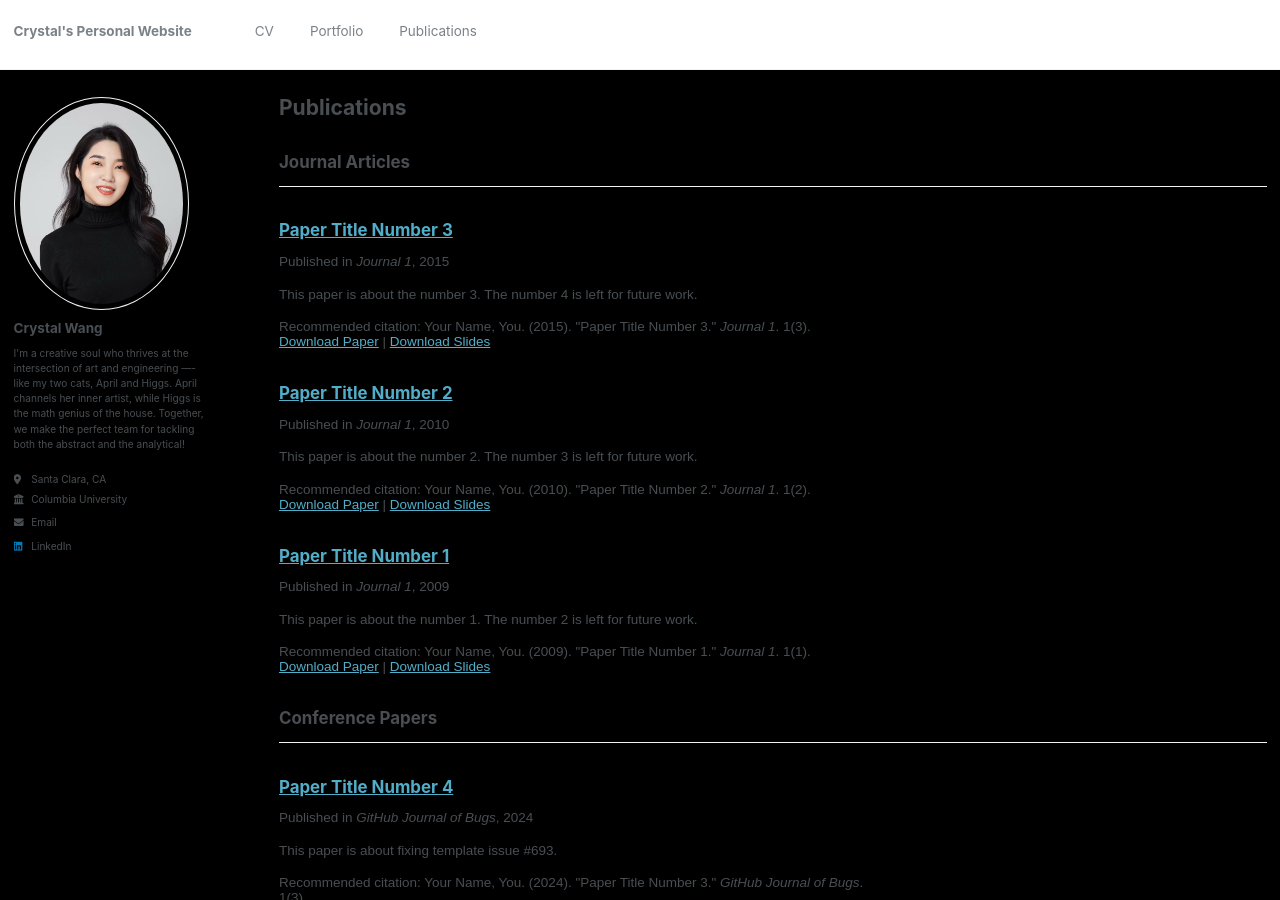
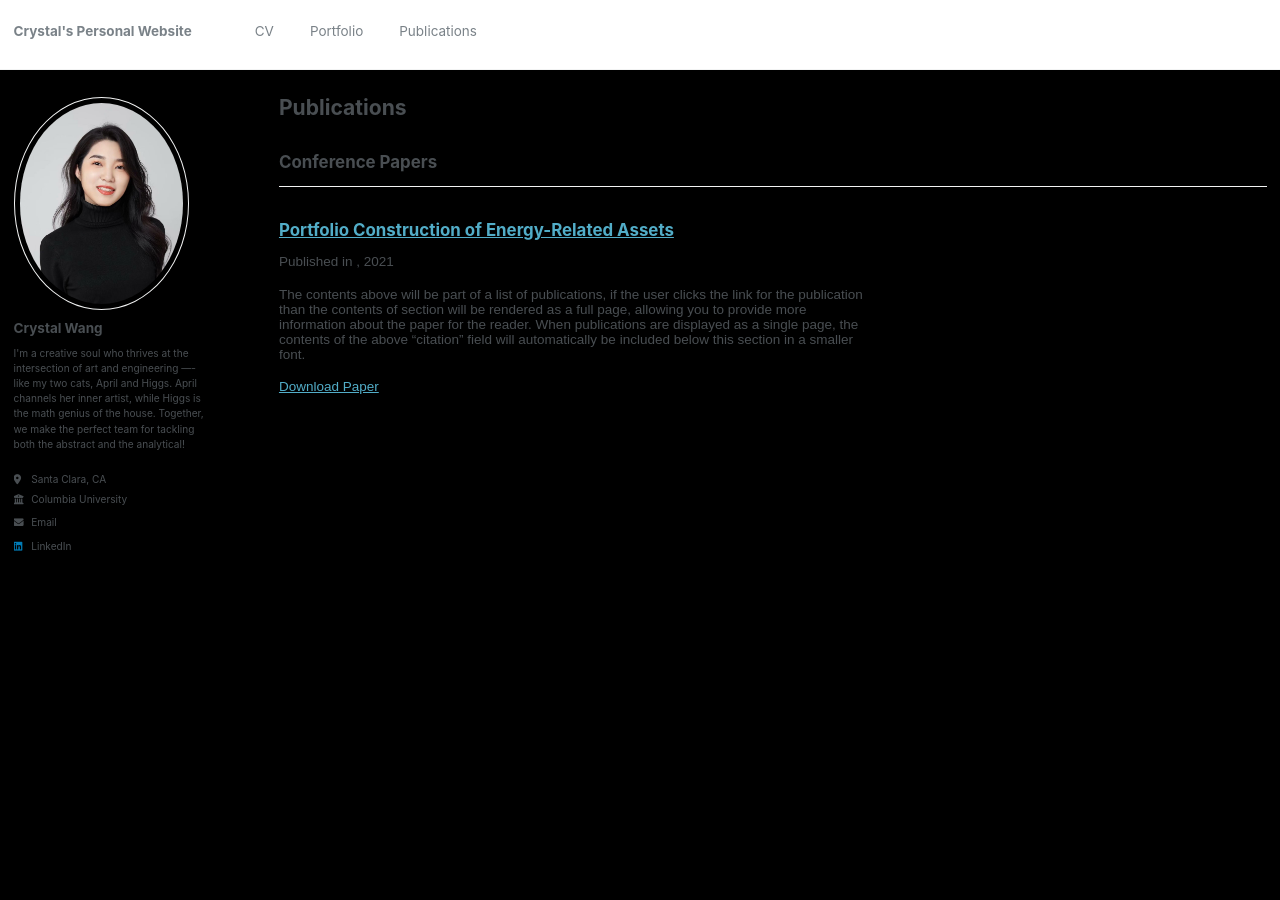
Before and after one commit to crystalw0810/crystalw0810.github.io, a Jekyll site: the page built from _pages/publications.html, in a window 1280 px wide and 900 px high. Built offline with Jekyll 4.4.1, drawn with Linux system fonts in a browser that asks for light colours; a script that is not in the unit is left out.

Commit message:
Add paper
add paper to publications section

```diff
--- a/_publications/2009-10-01-paper-title-number-1.md
+++ /dev/null
@@ -1,14 +0,0 @@
----
-title: "Paper Title Number 1"
-collection: publications
-category: manuscripts
-permalink: /publication/2009-10-01-paper-title-number-1
-excerpt: 'This paper is about the number 1. The number 2 is left for future work.'
-date: 2009-10-01
-venue: 'Journal 1'
-slidesurl: 'http://academicpages.github.io/files/slides1.pdf'
-paperurl: 'http://academicpages.github.io/files/paper1.pdf'
-citation: 'Your Name, You. (2009). &quot;Paper Title Number 1.&quot; <i>Journal 1</i>. 1(1).'
----
-
-The contents above will be part of a list of publications, if the user clicks the link for the publication than the contents of section will be rendered as a full page, allowing you to provide more information about the paper for the reader. When publications are displayed as a single page, the contents of the above "citation" field will automatically be included below this section in a smaller font.
--- a/_publications/2010-10-01-paper-title-number-2.md
+++ /dev/null
@@ -1,14 +0,0 @@
----
-title: "Paper Title Number 2"
-collection: publications
-category: manuscripts
-permalink: /publication/2010-10-01-paper-title-number-2
-excerpt: 'This paper is about the number 2. The number 3 is left for future work.'
-date: 2010-10-01
-venue: 'Journal 1'
-slidesurl: 'http://academicpages.github.io/files/slides2.pdf'
-paperurl: 'http://academicpages.github.io/files/paper2.pdf'
-citation: 'Your Name, You. (2010). &quot;Paper Title Number 2.&quot; <i>Journal 1</i>. 1(2).'
----
-
-The contents above will be part of a list of publications, if the user clicks the link for the publication than the contents of section will be rendered as a full page, allowing you to provide more information about the paper for the reader. When publications are displayed as a single page, the contents of the above "citation" field will automatically be included below this section in a smaller font.
--- a/_publications/2015-10-01-paper-title-number-3.md
+++ /dev/null
@@ -1,14 +0,0 @@
----
-title: "Paper Title Number 3"
-collection: publications
-category: manuscripts
-permalink: /publication/2015-10-01-paper-title-number-3
-excerpt: 'This paper is about the number 3. The number 4 is left for future work.'
-date: 2015-10-01
-venue: 'Journal 1'
-slidesurl: 'http://academicpages.github.io/files/slides3.pdf'
-paperurl: 'http://academicpages.github.io/files/paper3.pdf'
-citation: 'Your Name, You. (2015). &quot;Paper Title Number 3.&quot; <i>Journal 1</i>. 1(3).'
----
-
-The contents above will be part of a list of publications, if the user clicks the link for the publication than the contents of section will be rendered as a full page, allowing you to provide more information about the paper for the reader. When publications are displayed as a single page, the contents of the above "citation" field will automatically be included below this section in a smaller font.
--- a/_publications/2024-02-17-paper-title-number-4.md
+++ b/_publications/Portfolio-Construction-of-Energy-Related-Assets.md
@@ -1,13 +1,10 @@
 ---
-title: "Paper Title Number 4"
+title: "Portfolio Construction of Energy-Related Assets"
 collection: publications
 category: conferences
-permalink: /publication/2024-02-17-paper-title-number-4
-excerpt: 'This paper is about fixing template issue #693.'
-date: 2024-02-17
-venue: 'GitHub Journal of Bugs'
-paperurl: 'http://academicpages.github.io/files/paper3.pdf'
-citation: 'Your Name, You. (2024). &quot;Paper Title Number 3.&quot; <i>GitHub Journal of Bugs</i>. 1(3).'
+permalink: /publication/Portfolio-Construction-of-Energy-Related-Assets
+date: 2021-01-01
+paperurl: 'https://www.e3s-conferences.org/articles/e3sconf/pdf/2021/51/e3sconf_eilcd2021_01001.pdf'
 ---
 
 The contents above will be part of a list of publications, if the user clicks the link for the publication than the contents of section will be rendered as a full page, allowing you to provide more information about the paper for the reader. When publications are displayed as a single page, the contents of the above "citation" field will automatically be included below this section in a smaller font.
```
